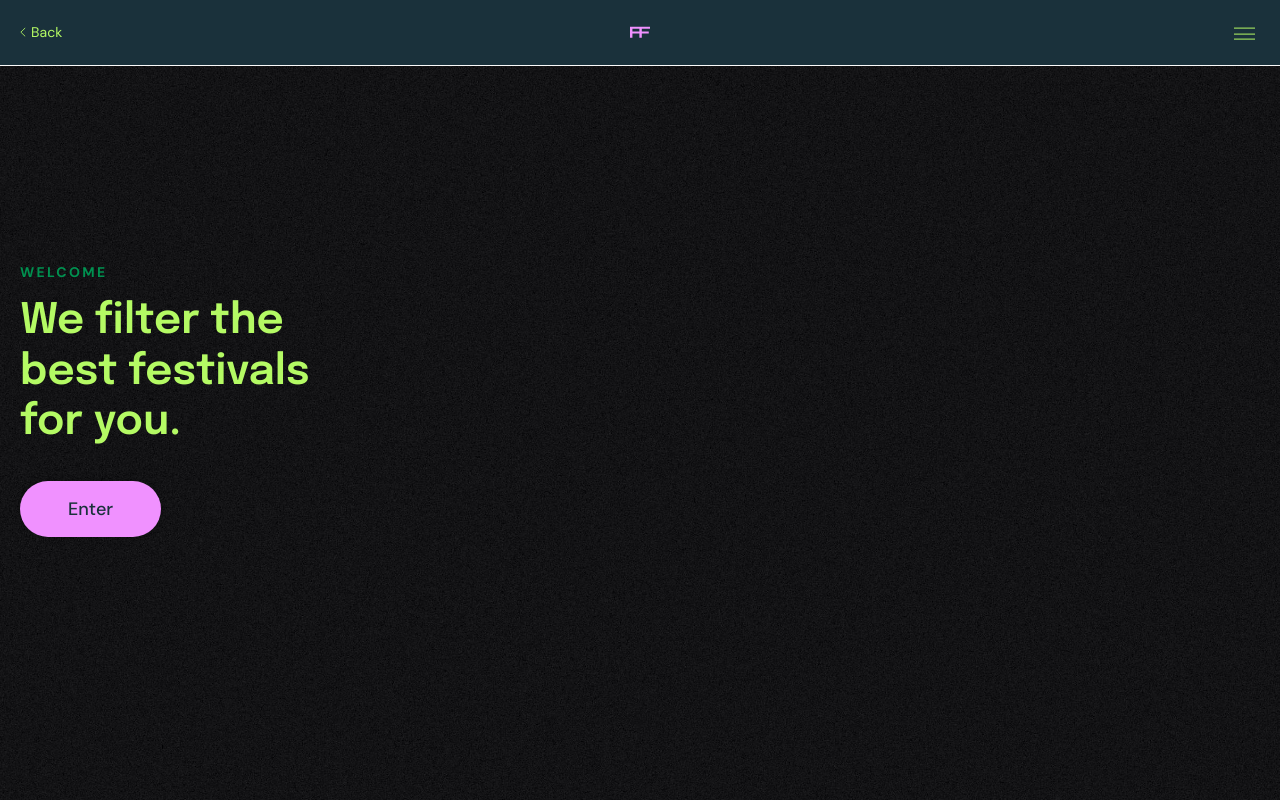
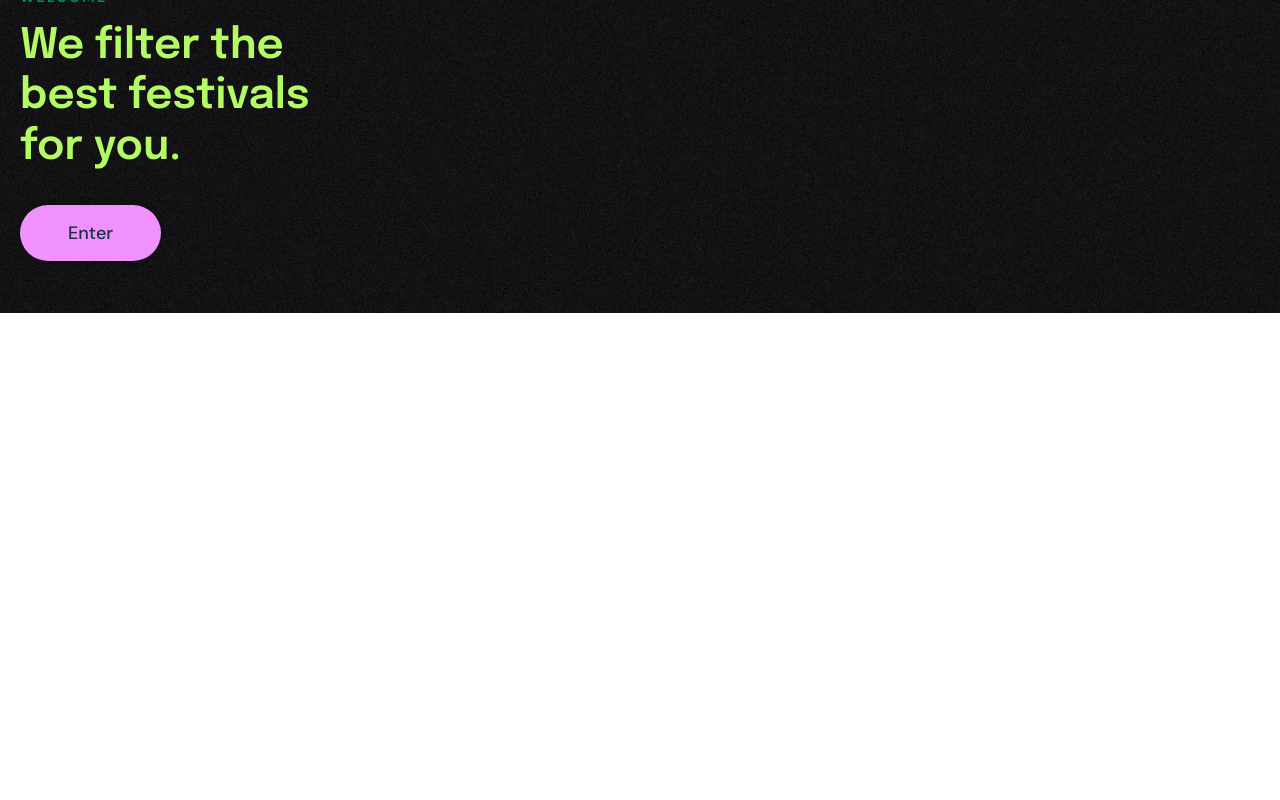
Before and after one commit to davidwobido/festival-filter, a React (Vite) app: page / in a window 1280 px wide. Built offline with nearby package versions, Linux system fonts and the light colour scheme.

Commit message:
:sparkles: Change routes so menu is displayed @ 1st 2 pages

```diff
--- a/src/main.tsx
+++ b/src/main.tsx
@@ -13,9 +13,9 @@ ReactDOM.render(
   <React.StrictMode>
     <BrowserRouter>
       <Routes>
+        <Route path="/" element={<StartPage />} />
+        <Route path="/login" element={<NameInput />} />
         <Route path="/" element={<App />}>
-          <Route index element={<StartPage />} />
-          <Route path="/login" element={<NameInput />} />
           <Route path="/filter" element={<FilterPage />} />
           <Route path="/filtered" element={<FilterResult />} />
           <Route path="/all-festivals" element={<AllFestivals />} />
```
